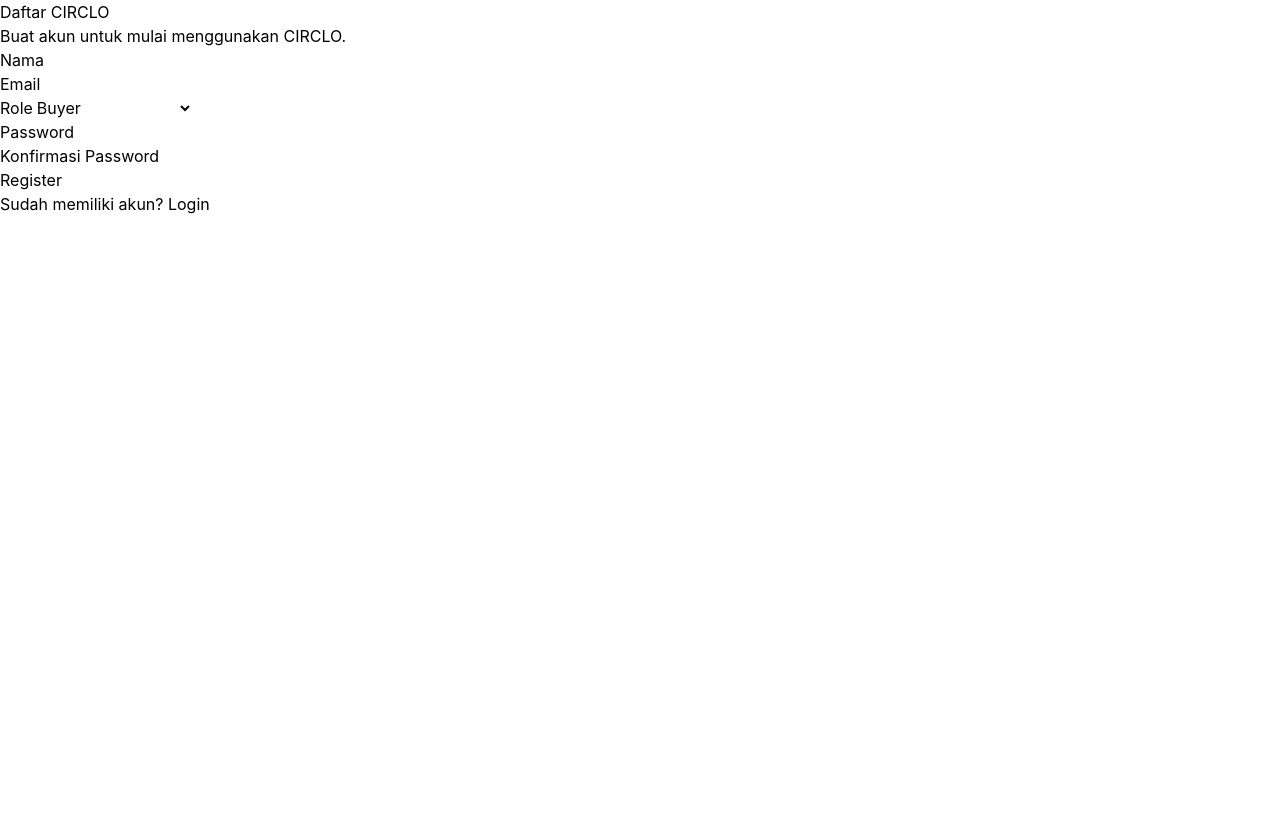
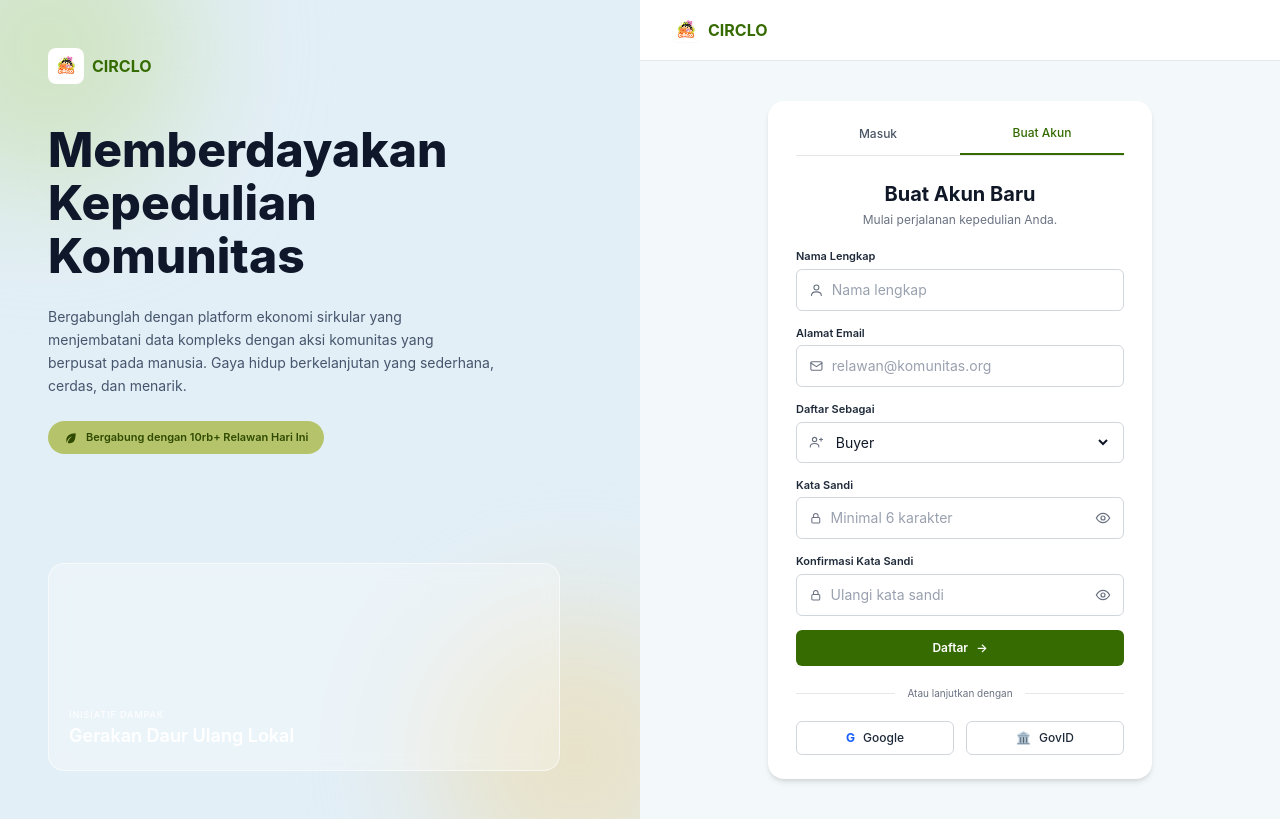
Before and after one commit to AgilePemdigi-2026/CIRCLO---KELOMPOK-3, a Next.js app: page /register in a window 1280 px wide. Built offline with nearby package versions, Linux system fonts and the light colour scheme; no server answers.

Commit message:
Menambahkan halaman register sesuai desain lo-fi

```diff
--- a/app/register/page.jsx
+++ b/app/register/page.jsx
@@ -3,6 +3,57 @@
 import { useState } from "react";
 import { useRouter } from "next/navigation";
 import { createClient } from "../../lib/supabase/client";
+
+const GREEN = "#356b00";
+
+function Icon({ children }) {
+  return (
+    <svg
+      className="h-4 w-4 text-gray-500"
+      viewBox="0 0 24 24"
+      fill="none"
+      stroke="currentColor"
+      strokeWidth="1.8"
+      strokeLinecap="round"
+      strokeLinejoin="round"
+    >
+      {children}
+    </svg>
+  );
+}
+
+const UserIcon = () => (
+  <Icon>
+    <circle cx="12" cy="8" r="4" />
+    <path d="M4 21c0-4 4-6 8-6s8 2 8 6" />
+  </Icon>
+);
+const MailIcon = () => (
+  <Icon>
+    <rect x="3" y="5" width="18" height="14" rx="2" />
+    <path d="m3 7 9 6 9-6" />
+  </Icon>
+);
+const LockIcon = () => (
+  <Icon>
+    <rect x="5" y="11" width="14" height="10" rx="2" />
+    <path d="M8 11V8a4 4 0 0 1 8 0v3" />
+  </Icon>
+);
+const RoleIcon = () => (
+  <Icon>
+    <circle cx="9" cy="8" r="3.5" />
+    <path d="M2 20c0-3.5 3-5.5 7-5.5s7 2 7 5.5" />
+    <path d="M17 8h5M19.5 5.5v5" />
+  </Icon>
+);
+const EyeIcon = ({ off }) => (
+  <Icon>
+    <path d="M2 12s4-7 10-7 10 7 10 7-4 7-10 7S2 12 2 12Z" />
+    <circle cx="12" cy="12" r="3" />
+    {off && <path d="M3 3l18 18" />}
+  </Icon>
+);
 
 export default function RegisterPage() {
   const router = useRouter();
@@ -13,6 +64,8 @@ export default function RegisterPage() {
   const [role, setRole] = useState("buyer");
   const [password, setPassword] = useState("");
   const [confirmPassword, setConfirmPassword] = useState("");
+  const [showPassword, setShowPassword] = useState(false);
+  const [showConfirm, setShowConfirm] = useState(false);
 
   const [loading, setLoading] = useState(false);
   const [message, setMessage] = useState("");
@@ -80,77 +133,243 @@ export default function RegisterPage() {
     setLoading(false);
   };
 
+  const labelClass = "mb-1 block text-[11px] font-semibold text-gray-800";
+  const fieldClass =
+    "flex items-center gap-2 rounded-md border border-gray-300 bg-white px-3 py-2.5 focus-within:border-[#356b00] focus-within:ring-1 focus-within:ring-[#356b00]";
+  const inputClass =
+    "w-full bg-transparent text-sm text-gray-900 outline-none placeholder:text-gray-400";
+
   return (
-    <main>
-      <h1>Daftar CIRCLO</h1>
-      <p>Buat akun untuk mulai menggunakan CIRCLO.</p>
+    <main className="grid min-h-screen bg-white lg:grid-cols-2">
+      {/* ===== Panel kiri ===== */}
+      <section className="relative hidden overflow-hidden bg-[#e3eff7] p-12 lg:flex lg:flex-col">
+        <div className="pointer-events-none absolute -left-24 -top-24 h-72 w-72 rounded-full bg-[#c9e0b0]/70 blur-3xl" />
+        <div className="pointer-events-none absolute -bottom-20 -right-20 h-72 w-72 rounded-full bg-[#eadfbd]/80 blur-3xl" />
 
-      <form onSubmit={handleRegister}>
+        <div className="relative flex items-center gap-2">
+          <img
+            src="/circlo-logo.png"
+            alt="CIRCLO"
+            className="h-9 w-9 rounded-lg bg-white object-contain p-1"
+          />
+          <span className="text-base font-bold" style={{ color: GREEN }}>
+            CIRCLO
+          </span>
+        </div>
+
+        <div className="relative mt-10">
+          <h2 className="text-5xl font-extrabold leading-[1.1] text-slate-900">
+            Memberdayakan
+            <br />
+            Kepedulian
+            <br />
+            Komunitas
+          </h2>
+
+          <p className="mt-6 max-w-md text-sm leading-relaxed text-slate-600">
+            Bergabunglah dengan platform ekonomi sirkular yang menjembatani
+            data kompleks dengan aksi komunitas yang berpusat pada manusia.
+            Gaya hidup berkelanjutan yang sederhana, cerdas, dan menarik.
+          </p>
+
+          <span className="mt-6 inline-flex items-center gap-2 rounded-full bg-[#b5c46a] px-4 py-2 text-[11px] font-semibold text-[#2f4a00]">
+            <svg
+              className="h-3.5 w-3.5"
+              viewBox="0 0 24 24"
+              fill="currentColor"
+            >
+              <path d="M20 4C9 4 4 9 4 16c0 1.5.3 2.8.8 4 .9-5 4-9 9.2-11-4 3-6.5 6.5-7.5 11.5 1 .3 2 .5 3.5.5 7 0 10-5 10-17Z" />
+            </svg>
+            Bergabung dengan 10rb+ Relawan Hari Ini
+          </span>
+        </div>
+
+        {/* Kartu kaca di bawah */}
+        <div className="relative mt-auto h-52 max-w-lg rounded-2xl border border-white/60 bg-white/30 p-5 backdrop-blur-sm">
+          <div className="flex h-full flex-col justify-end">
+            <p className="text-[9px] font-semibold uppercase tracking-widest text-white/80">
+              Inisiatif Dampak
+            </p>
+            <p className="text-lg font-semibold text-white">
+              Gerakan Daur Ulang Lokal
+            </p>
+          </div>
+        </div>
+      </section>
+
+      {/* ===== Panel kanan ===== */}
+      <section className="flex flex-col bg-[#f3f8fb]">
+        <header className="flex items-center gap-2 border-b border-gray-200 bg-white px-8 py-4">
+          <img
+            src="/circlo-logo.png"
+            alt="CIRCLO"
+            className="h-7 w-7 object-contain"
+          />
+          <span className="text-base font-bold" style={{ color: GREEN }}>
+            CIRCLO
+          </span>
+        </header>
+
+        <div className="flex flex-1 items-center justify-center px-4 py-10">
+          <div className="w-full max-w-sm rounded-2xl bg-white px-7 py-6 shadow-md">
+            {/* Tab */}
+            <div className="mb-6 flex border-b border-gray-200 text-xs font-medium">
+              <button
+                type="button"
+                onClick={() => router.push("/login")}
+                className="flex-1 pb-3 text-gray-600 hover:text-[#356b00]"
+              >
+                Masuk
+              </button>
+              <span
+                className="flex-1 border-b-2 pb-3 text-center"
+                style={{ borderColor: GREEN, color: GREEN }}
+              >
+                Buat Akun
+              </span>
+            </div>
+
+            <h1 className="text-center text-xl font-bold text-gray-900">
+              Buat Akun Baru
+            </h1>
+            <p className="mb-5 mt-1 text-center text-xs text-gray-500">
+              Mulai perjalanan kepedulian Anda.
+            </p>
+
+            <form onSubmit={handleRegister} className="space-y-3.5">
               <div>
-          <label>Nama</label>
+                <label className={labelClass}>Nama Lengkap</label>
+                <div className={fieldClass}>
+                  <UserIcon />
                   <input
                     type="text"
                     value={nama}
                     onChange={(e) => setNama(e.target.value)}
+                    placeholder="Nama lengkap"
+                    className={inputClass}
                   />
+                </div>
               </div>
 
               <div>
-          <label>Email</label>
+                <label className={labelClass}>Alamat Email</label>
+                <div className={fieldClass}>
+                  <MailIcon />
                   <input
                     type="email"
                     value={email}
                     onChange={(e) => setEmail(e.target.value)}
+                    placeholder="relawan@komunitas.org"
+                    className={inputClass}
                   />
+                </div>
               </div>
 
               <div>
-          <label>Role</label>
+                <label className={labelClass}>Daftar Sebagai</label>
+                <div className={fieldClass}>
+                  <RoleIcon />
                   <select
                     value={role}
                     onChange={(e) => setRole(e.target.value)}
+                    className={inputClass}
                   >
                     <option value="buyer">Buyer</option>
                     <option value="seller">Seller</option>
                     <option value="government">Pemerintah/Admin</option>
                   </select>
                 </div>
-
-        <div>
-          <label>Password</label>
-          <input
-            type="password"
-            value={password}
-            onChange={(e) => setPassword(e.target.value)}
-          />
               </div>
 
               <div>
-          <label>Konfirmasi Password</label>
+                <label className={labelClass}>Kata Sandi</label>
+                <div className={fieldClass}>
+                  <LockIcon />
                   <input
-            type="password"
+                    type={showPassword ? "text" : "password"}
+                    value={password}
+                    onChange={(e) => setPassword(e.target.value)}
+                    placeholder="Minimal 6 karakter"
+                    className={inputClass}
+                  />
+                  <button
+                    type="button"
+                    onClick={() => setShowPassword(!showPassword)}
+                    aria-label="Tampilkan atau sembunyikan kata sandi"
+                  >
+                    <EyeIcon off={showPassword} />
+                  </button>
+                </div>
+              </div>
+
+              <div>
+                <label className={labelClass}>Konfirmasi Kata Sandi</label>
+                <div className={fieldClass}>
+                  <LockIcon />
+                  <input
+                    type={showConfirm ? "text" : "password"}
                     value={confirmPassword}
                     onChange={(e) => setConfirmPassword(e.target.value)}
+                    placeholder="Ulangi kata sandi"
+                    className={inputClass}
                   />
+                  <button
+                    type="button"
+                    onClick={() => setShowConfirm(!showConfirm)}
+                    aria-label="Tampilkan atau sembunyikan konfirmasi kata sandi"
+                  >
+                    <EyeIcon off={showConfirm} />
+                  </button>
+                </div>
               </div>
 
               {message && (
-          <p style={{ color: isError ? "red" : "green" }}>
+                <p
+                  className={`rounded-md px-3 py-2 text-xs ${
+                    isError
+                      ? "bg-red-50 text-red-600"
+                      : "bg-green-50 text-green-700"
+                  }`}
+                >
                   {message}
                 </p>
               )}
 
-        <button type="submit" disabled={loading}>
-          {loading ? "Mendaftarkan..." : "Register"}
+              <button
+                type="submit"
+                disabled={loading}
+                className="flex w-full items-center justify-center gap-2 rounded-md py-2.5 text-xs font-semibold text-white transition hover:opacity-90 disabled:opacity-60"
+                style={{ backgroundColor: GREEN }}
+              >
+                {loading ? "Mendaftarkan..." : "Daftar"}
+                {!loading && <span>→</span>}
               </button>
             </form>
 
-      <p>
-        Sudah memiliki akun?{" "}
-        <button type="button" onClick={() => router.push("/login")}>
-          Login
+            {/* Pemisah */}
+            <div className="my-5 flex items-center gap-3 text-[10px] text-gray-500">
+              <span className="h-px flex-1 bg-gray-200" />
+              Atau lanjutkan dengan
+              <span className="h-px flex-1 bg-gray-200" />
+            </div>
+
+            <div className="grid grid-cols-2 gap-3">
+              <button
+                type="button"
+                className="flex items-center justify-center gap-2 rounded-md border border-gray-300 bg-white py-2 text-xs font-medium text-gray-800 hover:bg-gray-50"
+              >
+                <span className="font-bold text-blue-600">G</span> Google
               </button>
-      </p>
+              <button
+                type="button"
+                className="flex items-center justify-center gap-2 rounded-md border border-gray-300 bg-white py-2 text-xs font-medium text-gray-800 hover:bg-gray-50"
+              >
+                <span>🏛</span> GovID
+              </button>
+            </div>
+          </div>
+        </div>
+      </section>
     </main>
   );
 }
```
Lines whose indentation alone changed are shown as unchanged.
